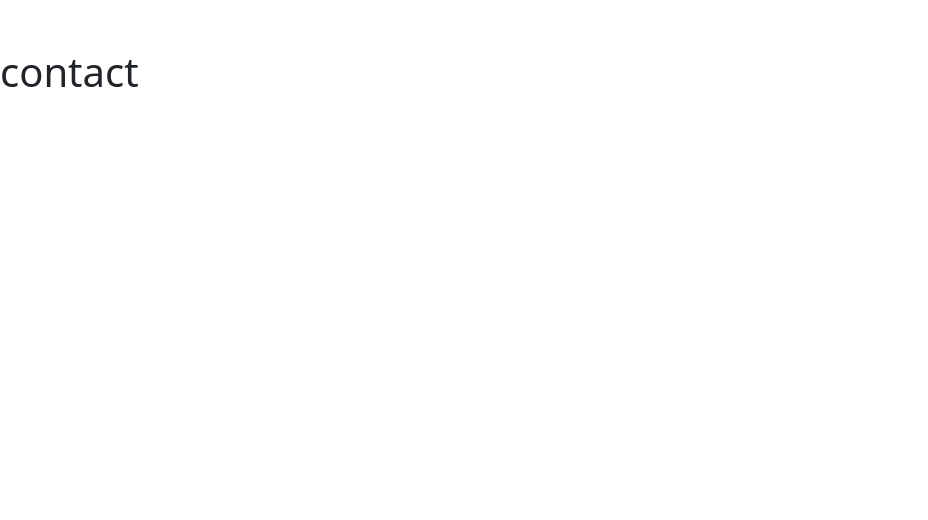
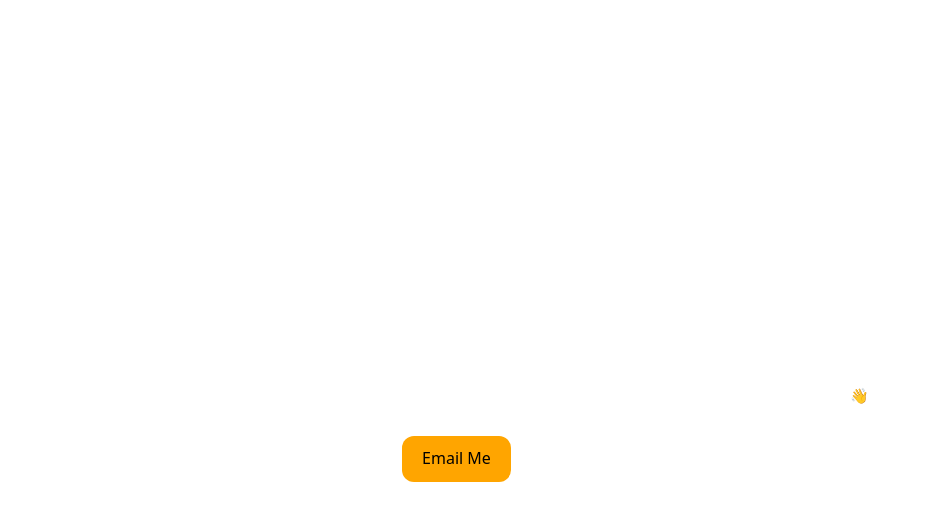
Before and after one commit to AyushTanty/portfolioDemo, a React app: page / in a window 1280 px wide. Shown: the part 2414-2934 px from the top of the page, without its empty margins (0-928 px from the left). Built offline with nearby package versions, Linux system fonts and the light colour scheme; no server answers; the HTML template or start-up script is replaced by a standard one.

Commit message:
contact modified

```diff
--- /dev/null
+++ b/src/components/Contact.css
@@ -0,0 +1,70 @@
+.contact-container {
+    display: flex;
+    justify-content: center;
+    align-items: center;
+    min-height: 100vh;
+    padding: 20px;
+}
+
+.contact-content {
+    max-width: 800px;
+    width: 100%;
+    text-align: center;
+    color: white;
+}
+
+/* heading */
+.contact-content h2 {
+    margin-bottom: 20px;
+}
+
+/* text */
+.contact-text {
+    margin-bottom: 20px;
+    font-size: 15px;
+}
+
+/* details */
+.contact-details p {
+    margin: 5px 0;
+}
+
+/* links */
+.contact-links {
+    margin: 30px 0;
+    display: flex;
+    flex-wrap: wrap;
+    justify-content: center;
+    gap: 15px;
+}
+
+.contact-links a {
+    display: inline-block;
+    padding: 10px 20px;
+    background-color: rgba(255, 255, 255, 0.1);
+    border: 1px solid rgba(255, 255, 255, 0.2);
+    border-radius: 12px;
+    color: white;
+    text-decoration: none;
+    transition: 0.3s;
+    font-weight: 500;
+}
+
+.email-btn {
+    background-color: orange !important;
+    color: black !important;
+    border: none !important;
+}
+
+.contact-links a:hover {
+    background-color: white;
+    color: black;
+    transform: translateY(-3px);
+}
+
+/* mobile */
+@media (max-width: 768px) {
+    .contact-content {
+        padding: 10px;
+    }
+}
--- a/src/components/Contact.jsx
+++ b/src/components/Contact.jsx
@@ -1,11 +1,68 @@
-import React from 'react'
+import React, { useState } from 'react';
+import './Contact.css';
 
 const Contact = () => {
+  const [formData, setFormData] = useState({
+    name: '',
+    email: '',
+    message: ''
+  });
+  const [status, setStatus] = useState('');
+
+  const handleChange = (e) => {
+    setFormData({ ...formData, [e.target.name]: e.target.value });
+  };
+
+  const handleSubmit = async (e) => {
+    e.preventDefault();
+    setStatus('Sending...');
+    try {
+      const response = await fetch('http://localhost:5000/api/contact', {
+        method: 'POST',
+        headers: {
+          'Content-Type': 'application/json'
+        },
+        body: JSON.stringify(formData)
+      });
+
+      const data = await response.json();
+
+      if (response.ok) {
+        setStatus(data.message || 'Message sent successfully!');
+        if (!data.warning) {
+          setFormData({ name: '', email: '', message: '' });
+        }
+      } else {
+        setStatus(data.message || 'Failed to send message.');
+      }
+    } catch (error) {
+      console.error('Error sending message:', error);
+      setStatus('Could not connect to the server. Please ensure the backend is running.');
+    }
+  };
+
   return (
-    <div>
-      <h1> contact</h1>
+    <div className="contact-container">
+      <div className="contact-content">
+        <h2>Contact</h2>
+        <p className="contact-text">
+          Feel free to reach out for collaborations or just a friendly hello 👋
+        </p>
+
+        <div className="contact-links">
+          <a href="mailto:ayushtanty003@gmail.com" className="email-btn">Email Me</a>
+          <a href="https://github.com/AyushTanty" target="_blank" rel="noopener noreferrer">GitHub</a>
+          <a href="https://www.linkedin.com/in/ayush-tanty/" target="_blank" rel="noopener noreferrer">LinkedIn</a>
+          <a href="https://www.instagram.com/_.ayusxx._?igsh=aXY3OWE2MmZhcGg4" target="_blank" rel="noopener noreferrer">Instagram</a>
+        </div>
+
+        <div className="contact-details">
+          <p>Email: ayushtanty003@gmail.com</p>
+          <p>Phone: +91 XXXXX XXXXX</p>
+        </div>
+      </div>
     </div>
-  )
-}
+  );
+};
 
-export default Contact
+export default Contact;
```
